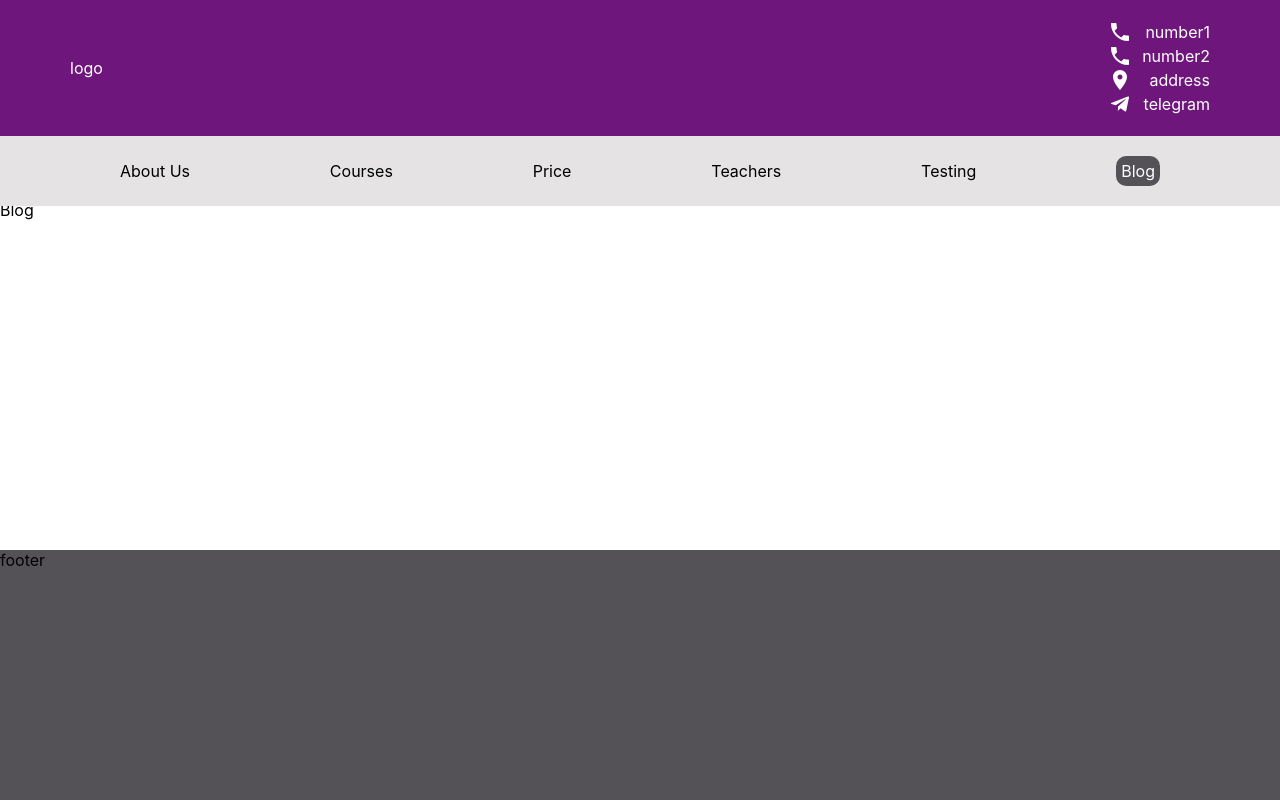
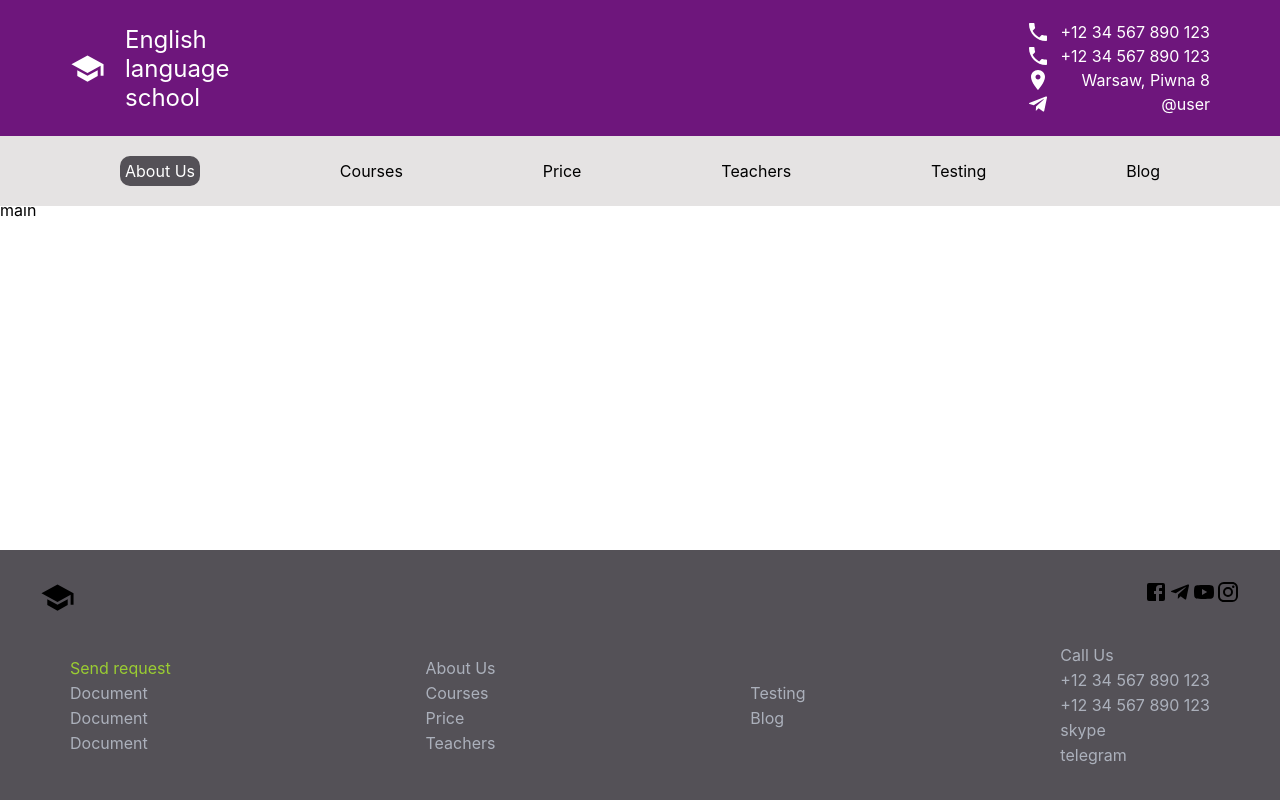
Before and after one commit to LaV0n/english-school, a React (Create React App) app: page /#/login in a window 1280 px wide. Before the commit this address led to /#/blog. Built offline with nearby package versions, Linux system fonts and the light colour scheme.

Commit message:
feat: add footer

```diff
--- a/src/features/Footer/Footer.module.css
+++ /dev/null
@@ -1,5 +0,0 @@
-.container{
-    width: 100%;
-    height: 250px;
-    background-color: #545157;
-}
--- /dev/null
+++ b/src/features/Footer/Footer.module.scss
@@ -0,0 +1,29 @@
+.container {
+  width: 100%;
+  height: 250px;
+  background-color: #545157;
+
+  .iconPanel {
+    padding: 30px 40px;
+    display: flex;
+    flex-direction: row;
+    justify-content: space-between;
+  }
+
+  .linkPanel {
+    display: flex;
+    flex-direction: row;
+    justify-content: space-between;
+    align-items: center;
+    padding: 0 70px;
+    .linkColum{
+      display: flex;
+      flex-direction: column;
+      gap: 5px;
+    }
+    a,div{
+      text-decoration: none;
+      color: var(--textSecondColor);
+    }
+  }
+}
--- a/src/features/Footer/Footer.tsx
+++ b/src/features/Footer/Footer.tsx
@@ -1,9 +1,57 @@
-import styles from './Footer.module.css'
+import styles from './Footer.module.scss'
+import SchoolIcon from '@mui/icons-material/School';
+import FacebookIcon from '@mui/icons-material/Facebook';
+import TelegramIcon from '@mui/icons-material/Telegram';
+import YouTubeIcon from '@mui/icons-material/YouTube';
+import InstagramIcon from '@mui/icons-material/Instagram';
+import {Link} from "@mui/material";
 
-export const Footer = ()=>{
+export const Footer = () => {
     return (
         <div className={styles.container}>
-footer
+            <div className={styles.iconPanel}>
+                <SchoolIcon fontSize={'large'}/>
+                <div>
+                    <Link href={'#'} color={'inherit'}>
+                        <FacebookIcon/>
+                    </Link>
+                    <Link href={'#'} color={'inherit'}>
+                        <TelegramIcon/>
+                    </Link>
+                    <Link href={'#'} color={'inherit'}>
+                        <YouTubeIcon/>
+                    </Link>
+                    <Link href={'#'} color={'inherit'}>
+                        <InstagramIcon/>
+                    </Link>
+                </div>
+            </div>
+            <div className={styles.linkPanel}>
+                <div className={styles.linkColum}>
+                    <a href={'#'} style={{color:'yellowgreen'}}>Send request</a>
+                    <a href={'#'}>Document</a>
+                    <a href={'#'}>Document</a>
+                    <a href={'#'}>Document</a>
+                </div>
+                <div className={styles.linkColum}>
+                    <a href={'/'}>About Us</a>
+                    <a href={'/courses'}>Courses</a>
+                    <a href={'/price'}>Price</a>
+                    <a href={'/teachers'}>Teachers</a>
+                </div>
+                <div className={styles.linkColum}>
+                    <a href={'/testing'}>Testing</a>
+                    <a href={'/blog'}>Blog</a>
+
+                </div>
+                <div className={styles.linkColum}>
+                    <div>Call Us</div>
+                    <div>+12 34 567 890 123</div>
+                    <div>+12 34 567 890 123</div>
+                    <a href={'#'}>skype</a>
+                    <a href={'#'}>telegram</a>
+                </div>
+            </div>
         </div>
     )
 }
--- a/src/features/Header/Header.module.scss
+++ b/src/features/Header/Header.module.scss
@@ -11,6 +11,16 @@
     padding: 20px 70px;
     color: var(--textMainColor);
     background-color: var(--mainColor);
+    .logo{
+      display: flex;
+      flex-direction: row;
+      font-size: 24px;
+      gap: 20px;
+      align-items: center;
+      .logoText{
+        width: 100px;
+      }
+    }
 
     .contact {
       display: flex;
--- a/src/features/Header/Header.tsx
+++ b/src/features/Header/Header.tsx
@@ -4,6 +4,7 @@ import LocationOnIcon from '@mui/icons-material/LocationOn';
 import TelegramIcon from '@mui/icons-material/Telegram';
 import {NavLink} from "react-router-dom";
 import {useAppSelector} from "../../bll/store";
+import SchoolIcon from '@mui/icons-material/School';
 
 export const Header = () => {
 
@@ -12,25 +13,28 @@ export const Header = () => {
     return (
         <div className={styles.container}>
             <div className={styles.infoBlock}>
-                <div>
-                    logo
+                <div className={styles.logo}>
+                   <SchoolIcon fontSize={'large'}/>
+                    <div className={styles.logoText}>
+                        English language school
+                    </div>
                 </div>
                 <div>
                     <div className={styles.contact}>
                         <LocalPhoneIcon/>
-                        <div>number1</div>
+                        <div>+12 34 567 890 123</div>
                     </div>
                     <div className={styles.contact}>
                         <LocalPhoneIcon/>
-                        <div>number2</div>
+                        <div>+12 34 567 890 123</div>
                     </div>
                     <div className={styles.contact}>
                         <LocationOnIcon/>
-                        <div>address</div>
+                        <div>Warsaw, Piwna 8</div>
                     </div>
                     <div className={styles.contact}>
                         <TelegramIcon/>
-                        <div>telegram</div>
+                        <div>@user</div>
                     </div>
                 </div>
             </div>
--- a/src/index.tsx
+++ b/src/index.tsx
@@ -5,16 +5,16 @@ import App from './App';
 import reportWebVitals from './reportWebVitals';
 import {Provider} from "react-redux";
 import {store} from "./bll/store";
-import {HashRouter} from 'react-router-dom';
+import {BrowserRouter, HashRouter} from 'react-router-dom';
 
 const root = ReactDOM.createRoot(
     document.getElementById('root') as HTMLElement
 );
 root.render(
     <Provider store={store}>
-        <HashRouter>
+        <BrowserRouter>
             <App/>
-        </HashRouter>
+        </BrowserRouter>
     </Provider>
 );
 
```
